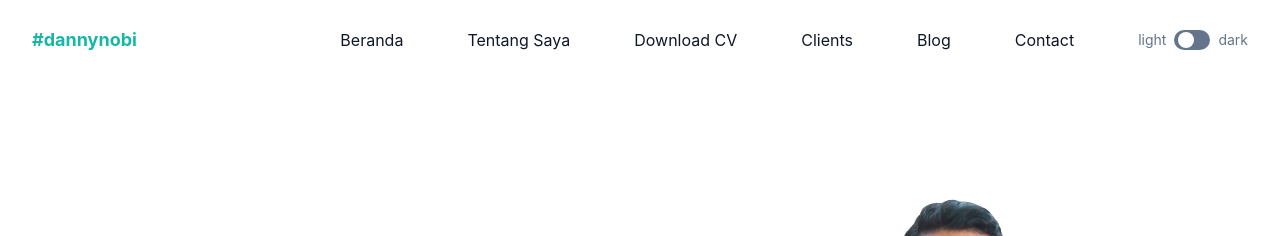
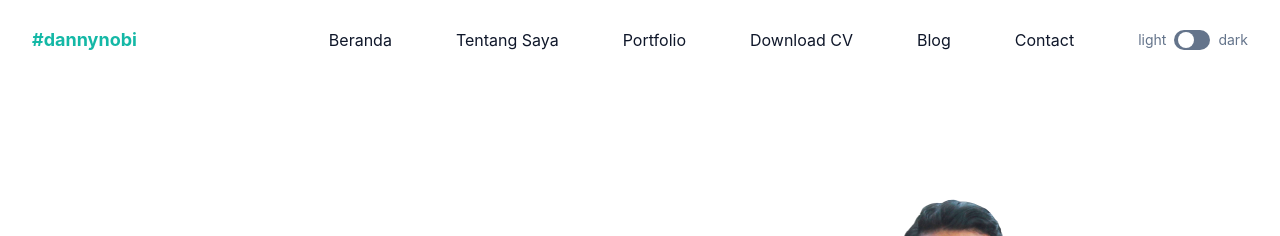
Before and after one commit to DanieZoldick89/portfolio_danny, a website: page index.html in a window 1280 px wide. Shown: the top 236 px of the page. Drawn offline with Linux system fonts and the light colour scheme.

Commit message:
Update index.html

```diff
--- a/index.html
+++ b/index.html
@@ -40,11 +40,11 @@
                 <li class="group">
                   <a href="#about" class="mx-8 flex py-2 text-base text-dark group-hover:text-primary dark:text-white">Tentang Saya</a>
                 </li>
+                 <li class="group">
+                  <a href="#portfolio" class="mx-8 flex py-2 text-base text-dark group-hover:text-primary dark:text-white">Portfolio</a>
+                </li>
                 <li class="group">
                   <a href="https://drive.google.com/file/d/1bvAGRt9VIh0JtNPdPO7NjzllBl55dRVS/view?usp=sharing" target="_blank" class="mx-8 flex py-2 text-base text-dark group-hover:text-primary dark:text-white">Download CV</a>
-                </li>
-                <li class="group">
-                  <a href="#clients" class="mx-8 flex py-2 text-base text-dark group-hover:text-primary dark:text-white">Clients</a>
                 </li>
                 <li class="group">
                   <a href="#blog" class="mx-8 flex py-2 text-base text-dark group-hover:text-primary dark:text-white">Blog</a>
```
